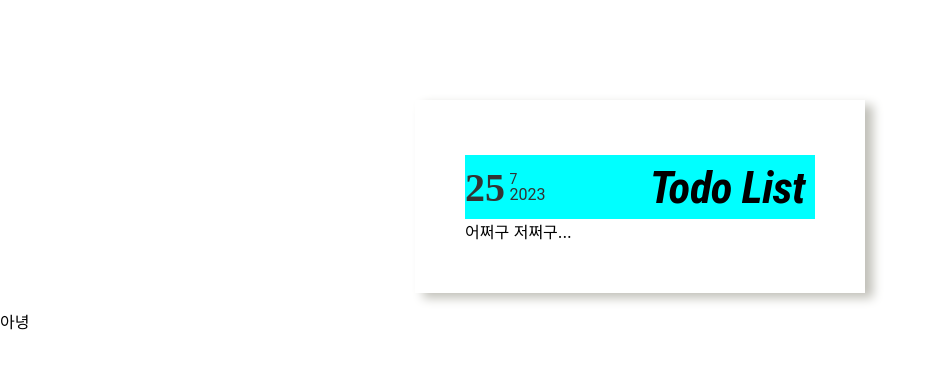
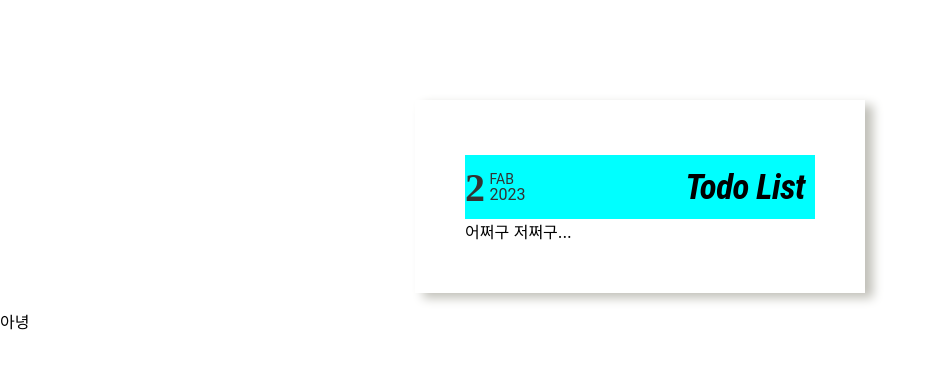
Before and after one commit to Korealhk/Todo_list, a React (Create React App) app in the folder todo_list_master/: page / in a window 1280 px wide. Shown: the top 368 px of the page, without its empty margins (0-940 px from the left). Built offline with nearby package versions, Linux system fonts and the light colour scheme; the HTML template or start-up script is replaced by a standard one.

Commit message:
- 제목 :  Header 제작
- 내용 : Header 제작
           - 날짜 데이터 출력

```diff
--- a/todo_list_master/src/Component/TodoListTemplate.js
+++ b/todo_list_master/src/Component/TodoListTemplate.js
@@ -2,16 +2,24 @@ import React from "react";
 import "./TodoListTemplate.scss";
 
 const TodoListTemplate = ({ children }) => {
+
+    const date = new Date();
+    const year = date.getFullYear();
+    const monthNames = ["JAN", "FAB", "MAR", "APR", "MAY", "JUN", "JUL", "AUG", "SEP", "OCT", "NOV", "DEC"];
+    const month = monthNames[date.getMonth()];
+    const day = date.getDate();
+
+
   return (
     <div className="TodoListTemplate">
       <div className="app_header">
         <div className="data_area">
           <div className="left_col">
-            <div className="day_area">25</div>
+            <div className="day_area">{day}</div>
           </div>
           <div className="right_col">
-            <div className="month_area">7</div>
-            <div className="year_area">2023</div>
+            <div className="month_area">{month}</div>
+            <div className="year_area">{year}</div>
           </div>
         </div>
         <div className="title">Todo List</div>
--- a/todo_list_master/src/Component/TodoListTemplate.scss
+++ b/todo_list_master/src/Component/TodoListTemplate.scss
@@ -48,7 +48,7 @@
 
         .title {
             color : black;
-            font: italic 600 45px "Roboto condensed";
+            font: italic 600 35px "Roboto condensed";
             margin-right: 10px;
             letter-spacing: -0.5px;
         }
```
